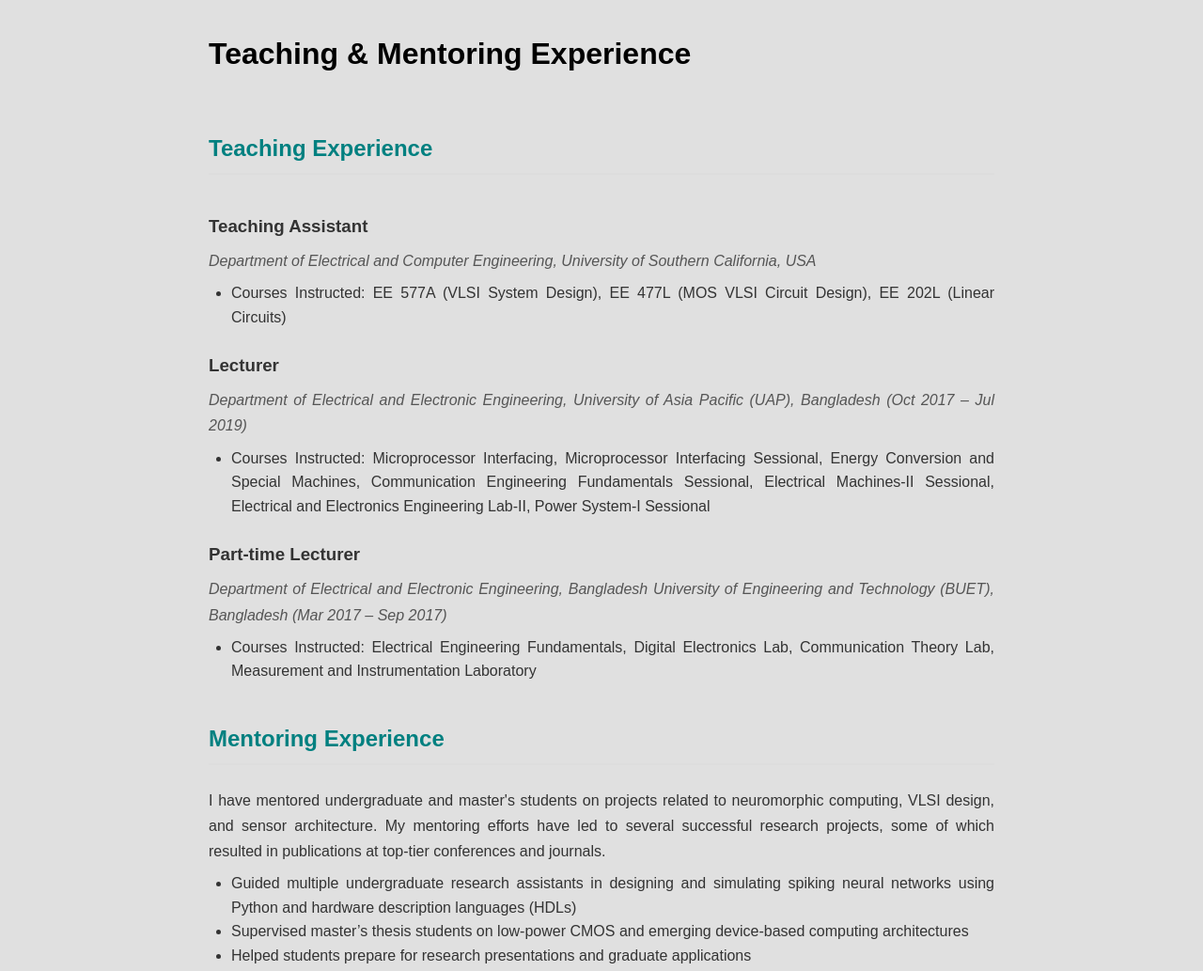
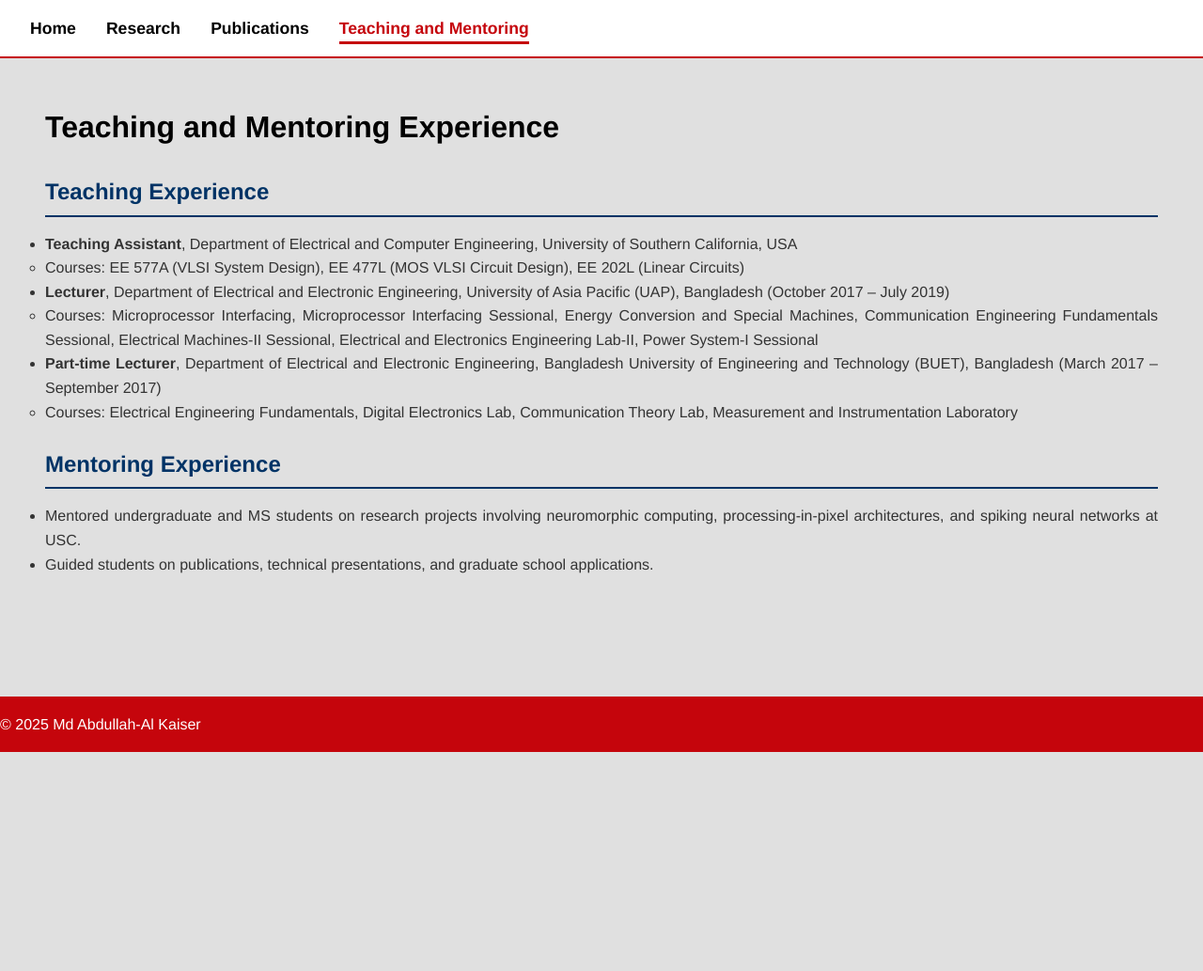
Before and after one commit to MAAKaiser/maakaiser.github.io, a plain HTML site: page teaching.html in a window 1280 px wide. Shown: the whole page at 94% size. After the commit the page ends 800 px from the top, so only its background shows below. Drawn offline with Linux system fonts and the light colour scheme.

Commit message:
Update teaching.html

```diff
--- a/teaching.html
+++ b/teaching.html
@@ -1,76 +1,68 @@
 <!DOCTYPE html>
 <html lang="en">
 <head>
-  <meta charset="UTF-8">
-  <title>Teaching & Mentoring Experience</title>
-  <link rel="stylesheet" href="style.css">
-  <style>
-    body {
-      font-family: Arial, sans-serif;
-      line-height: 1.6;
-      margin: 0;
-      padding: 2rem;
-      max-width: 900px;
-      margin-left: auto;
-      margin-right: auto;
-    }
-    h2 {
-      color: teal;
-      margin-top: 2.5rem;
-      border-bottom: 2px solid #ddd;
-      padding-bottom: 0.4rem;
-    }
-    h3 {
-      margin-top: 1.5rem;
-      color: #333;
-    }
-    ul {
-      padding-left: 1.5rem;
-    }
-    .position-title {
-      font-weight: bold;
-    }
-    .institution {
-      font-style: italic;
-      color: #555;
-    }
-  </style>
+  <meta charset="UTF-8" />
+  <meta name="viewport" content="width=device-width, initial-scale=1.0"/>
+  <title>Teaching and Mentoring – Md Abdullah-Al Kaiser</title>
+  <link rel="stylesheet" href="style.css" />
 </head>
 <body>
 
-  <h1>Teaching & Mentoring Experience</h1>
+<header>
+  <nav>
+    <ul class="nav-links">
+      <li><a href="index.html">Home</a></li>
+      <li><a href="research.html">Research</a></li>
+      <li><a href="publications.html">Publications</a></li>
+      <li><a href="teaching.html" class="active">Teaching and Mentoring</a></li>
+    </ul>
+  </nav>
+</header>
 
-  <!-- Teaching Section -->
-  <h2>Teaching Experience</h2>
+<main class="content-wrapper">
+  <div class="content-container">
+    <h1>Teaching and Mentoring Experience</h1>
 
-  <h3 class="position-title">Teaching Assistant</h3>
-  <p class="institution">Department of Electrical and Computer Engineering, University of Southern California, USA</p>
-  <ul>
-    <li>Courses Instructed: EE 577A (VLSI System Design), EE 477L (MOS VLSI Circuit Design), EE 202L (Linear Circuits)</li>
-  </ul>
+    <h2>Teaching Experience</h2>
 
-  <h3 class="position-title">Lecturer</h3>
-  <p class="institution">Department of Electrical and Electronic Engineering, University of Asia Pacific (UAP), Bangladesh (Oct 2017 – Jul 2019)</p>
-  <ul>
-    <li>Courses Instructed: Microprocessor Interfacing, Microprocessor Interfacing Sessional, Energy Conversion and Special Machines, Communication Engineering Fundamentals Sessional, Electrical Machines-II Sessional, Electrical and Electronics Engineering Lab-II, Power System-I Sessional</li>
-  </ul>
+    <ul>
+      <li>
+        <strong>Teaching Assistant</strong>, Department of Electrical and Computer Engineering, University of Southern California, USA
+        <ul>
+          <li>Courses: EE 577A (VLSI System Design), EE 477L (MOS VLSI Circuit Design), EE 202L (Linear Circuits)</li>
+        </ul>
+      </li>
+      <li>
+        <strong>Lecturer</strong>, Department of Electrical and Electronic Engineering, University of Asia Pacific (UAP), Bangladesh
+        <span>(October 2017 – July 2019)</span>
+        <ul>
+          <li>Courses: Microprocessor Interfacing, Microprocessor Interfacing Sessional, Energy Conversion and Special Machines, Communication Engineering Fundamentals Sessional, Electrical Machines-II Sessional, Electrical and Electronics Engineering Lab-II, Power System-I Sessional</li>
+        </ul>
+      </li>
+      <li>
+        <strong>Part-time Lecturer</strong>, Department of Electrical and Electronic Engineering, Bangladesh University of Engineering and Technology (BUET), Bangladesh
+        <span>(March 2017 – September 2017)</span>
+        <ul>
+          <li>Courses: Electrical Engineering Fundamentals, Digital Electronics Lab, Communication Theory Lab, Measurement and Instrumentation Laboratory</li>
+        </ul>
+      </li>
+    </ul>
 
-  <h3 class="position-title">Part-time Lecturer</h3>
-  <p class="institution">Department of Electrical and Electronic Engineering, Bangladesh University of Engineering and Technology (BUET), Bangladesh (Mar 2017 – Sep 2017)</p>
-  <ul>
-    <li>Courses Instructed: Electrical Engineering Fundamentals, Digital Electronics Lab, Communication Theory Lab, Measurement and Instrumentation Laboratory</li>
-  </ul>
+    <h2>Mentoring Experience</h2>
+    <ul>
+      <li>
+        Mentored undergraduate and MS students on research projects involving neuromorphic computing, processing-in-pixel architectures, and spiking neural networks at USC.
+      </li>
+      <li>
+        Guided students on publications, technical presentations, and graduate school applications.
+      </li>
+    </ul>
+  </div>
+</main>
 
-  <!-- Mentoring Section -->
-  <h2>Mentoring Experience</h2>
-
-  <p>I have mentored undergraduate and master's students on projects related to neuromorphic computing, VLSI design, and sensor architecture. My mentoring efforts have led to several successful research projects, some of which resulted in publications at top-tier conferences and journals.</p>
-
-  <ul>
-    <li>Guided multiple undergraduate research assistants in designing and simulating spiking neural networks using Python and hardware description languages (HDLs)</li>
-    <li>Supervised master’s thesis students on low-power CMOS and emerging device-based computing architectures</li>
-    <li>Helped students prepare for research presentations and graduate applications</li>
-  </ul>
+<footer>
+  <p>&copy; 2025 Md Abdullah-Al Kaiser</p>
+</footer>
 
 </body>
 </html>
```
